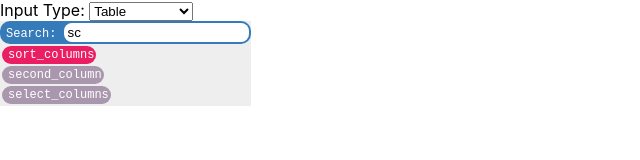
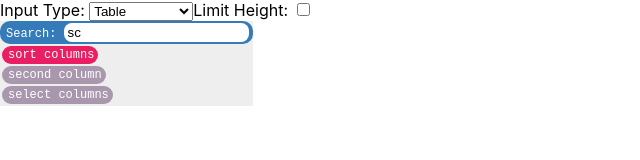
Before and after one commit to jdunkerley/enso-react, a React (Create React App) app: page / in a window 1280 px wide. Shown: the top 160 px of the page, without its empty margins (0-640 px from the left). Built offline with nearby package versions, Linux system fonts and the light colour scheme; a web font is replaced by a local one.

Commit message:
Get idea working as we want.

```diff
--- a/src/App.css
+++ b/src/App.css
@@ -38,6 +38,5 @@
 }
 
 div.matchesList {
-  max-height: 230px;
   overflow-y: scroll;
 }
--- a/src/App.tsx
+++ b/src/App.tsx
@@ -27,6 +27,8 @@ function App() {
   const [ namespace, type ] = typeMapping[inputType]
   const funcs = getFunctions(search, namespace, type)
 
+  const [ limitHeight, setLimitHeight ] = useState(false)
+
   return (
     <div>
       <label htmlFor="inputType">Input Type: </label>
@@ -34,7 +36,11 @@ function App() {
         {Object.keys(typeMapping).map(key => (
           <option key={key} value={key}>{key}</option>
         ))}
-      </select><br />
+      </select>
+
+      <label htmlFor="limitHeight">Limit Height: </label>
+      <input type="checkbox" checked={limitHeight} onChange={e => setLimitHeight(e.target.checked)} />
+      <br />
 
       <div style={{'display': 'table', 'backgroundColor': '#eeeeee'}}>
         <Node>
@@ -42,7 +48,7 @@ function App() {
           <input type="text" value={search} onChange={e => setSearch(e.target.value.toLowerCase().trim())} />
         </Node>
 
-        <div className='matchesList'>
+        <div className='matchesList' style={{ 'maxHeight': (limitHeight ? '230px' : '') }}>
           {funcs.map(func => (
             <FunctionNode key={func.key} function={func} search={search} />
           ))}
--- a/src/components/FunctionNode.tsx
+++ b/src/components/FunctionNode.tsx
@@ -9,7 +9,7 @@ type FunctionNodeProps = {
 
 const FunctionNode = (props: React.PropsWithChildren<FunctionNodeProps>) => {
     const typeName = props.function.functionType === FunctionType.Static ? '' : '.' + props.function.type
-    const title = props.function.namespace + typeName + ' :: ' + props.function.name + ' (' + props.function.functionType + ' - ' + props.function.getGrouping().name + ': ' + props.function.getRankNumber(props.search) + ')'
+    const title = props.function.namespace + typeName + ' :: ' + props.function.name + ' (' + props.function.functionType + ' - ' + props.function.getGrouping().name + ': ' + props.function.getSearch(props.search) + ')'
     return (
         <div className="nodeDiv" style={{ backgroundColor: props.function.getGrouping().color, display: 'table', margin: '2px' }} title={title}>
             {props.function.getDisplayText(props.search)}
--- a/src/components/Node.css
+++ b/src/components/Node.css
@@ -4,7 +4,7 @@
     background-color: #357AB9;
     color: white;
     border-radius: 10px;
-    padding: 2px 2px 2px 6px;
+    padding: 2px 4px 2px 6px;
     display: inline-block;
     vertical-align: middle;
 }
--- a/src/data/Function.ts
+++ b/src/data/Function.ts
@@ -57,8 +57,11 @@ export default class Function {
     }
 
     getDisplayText(search: string) {
-        if (search === "") return this.name
-        return this.aliases.find((alias: string) => alias.startsWith(search) || getInitials(alias).startsWith(search)) || this.name
+        const match = this.getSearch(search)?.[1] || this.name
+        const prefix = this.functionType === FunctionType.Instance || this.functionType === FunctionType.Extension
+            ? ''
+            : (this.type || this.namespace.split(".").pop())+' '
+        return prefix + match.replaceAll("_", " ")
     }
 
     getGrouping(): Grouping {
@@ -70,27 +73,27 @@ export default class Function {
         return this.grouping
     }
 
-    getRankNumber(search:string): number | null {
+    getSearch(search:string): [number, string] | null {
         const groupingRank = this.getGrouping().getRank()
 
         function scoreMatch(match: string, search: string) : number {
-            return (match.length - search.length) * 100 / match.length
+            return Math.floor((match.length - search.length) * 100 / match.length)
         }
 
         // Starts With match
-        if (this.name.startsWith(search)) return groupingRank + scoreMatch(this.name, search)
+        if (this.name.startsWith(search)) return [groupingRank + scoreMatch(this.name, search), this.name]
         const alias = this.aliases.find((alias: string) => alias.startsWith(search))
-        if (alias) return groupingRank + 1000 + scoreMatch(alias, search)
+        if (alias) return [groupingRank + 1000 + scoreMatch(alias, search), alias]
 
         // Word match
-        if (this.name.includes("_" + search)) return groupingRank + 2000 + scoreMatch(this.name, search)
+        if (this.name.includes("_" + search)) return [groupingRank + 2000 + scoreMatch(this.name, search), this.name]
         const aliasWord = this.aliases.find((alias: string) => alias.includes("_" + search))
-        if (aliasWord) return groupingRank + 1000 + scoreMatch(aliasWord, search)
+        if (aliasWord) return [groupingRank + 1000 + scoreMatch(aliasWord, search), aliasWord]
 
         // Initial match
-        if (this.initials.startsWith(search)) return groupingRank + 4000 + scoreMatch(this.initials, search)
-        var aliasInitials = this.aliasInitials.find((alias: string) => alias.startsWith(search))
-        if (aliasInitials) return groupingRank + 5000 + scoreMatch(aliasInitials, search)
+        if (this.initials.startsWith(search)) return [groupingRank + 4000 + scoreMatch(this.initials, search), this.name]
+        const aliasInitials = this.aliasInitials.find((alias: string) => alias.startsWith(search))
+        if (aliasInitials) return [groupingRank + 5000 + scoreMatch(aliasInitials, search), aliasInitials]
 
         return null
     }
@@ -101,20 +104,20 @@ export const FUNCTIONS: Function[] = functions.map((fn: any) => {
     const fnArguments = fn.arguments
     return new Function(
         isPublic,
-        fn.module,
+        fn.module.replace(/\.Main$/, ""),
         fn.type,
         fn.name,
         fn.methodType,
         fnArguments,
         fn.returnType,
         fn.aliases);
-})
+}).filter((fn: Function) => !fn.namespace.startsWith("Standard.Test") && !fn.namespace.startsWith("Standard.Examples"))
 
 export function getFunctions(search: string, targetNamespace: string | null, targetType: string | null): Function[] {
     var cache : { [id:string] : number | null } = {}
     const getRankNumber = (fn:Function): number | null => {
         if (cache[fn.key] === undefined) {
-            cache[fn.key] = fn.getRankNumber(search)
+            cache[fn.key] = fn.getSearch(search)?.[0] || null
         }
 
         return cache[fn.key]
@@ -128,7 +131,9 @@ export function getFunctions(search: string, targetNamespace: string | null, tar
         } else if (fn.functionType === FunctionType.Extension) {
             if (fn.type !== targetType) return false
         } else if (fn.functionType === FunctionType.Instance) {
-            if (fn.namespace !== targetNamespace || fn.type !== targetType) return false
+            var isBaseMethod = fn.type === 'Any'
+            if (!isBaseMethod && fn.type === 'Number' && targetType && ['Integer', 'Decimal'].includes(targetType)) isBaseMethod = true
+            if (!isBaseMethod && (fn.namespace !== targetNamespace || fn.type !== targetType)) return false
         } else if (fn.functionType === FunctionType.Static) {
             if (targetNamespace || targetType) return false
         }
```
